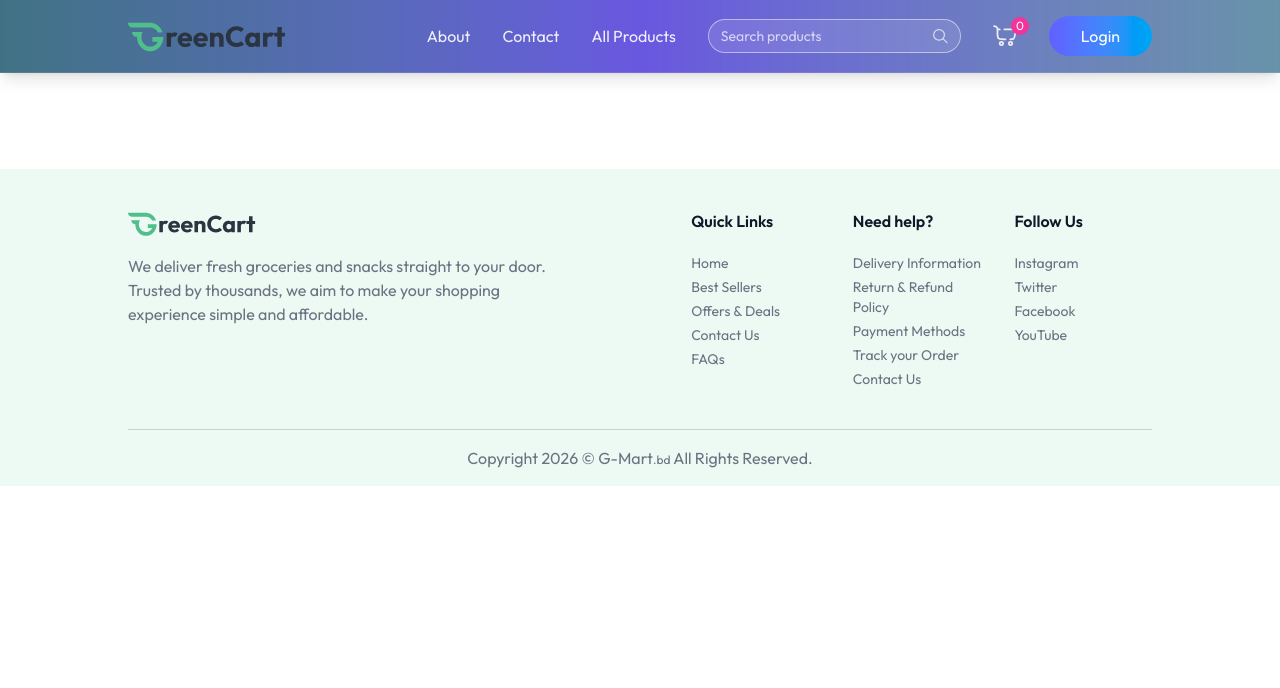
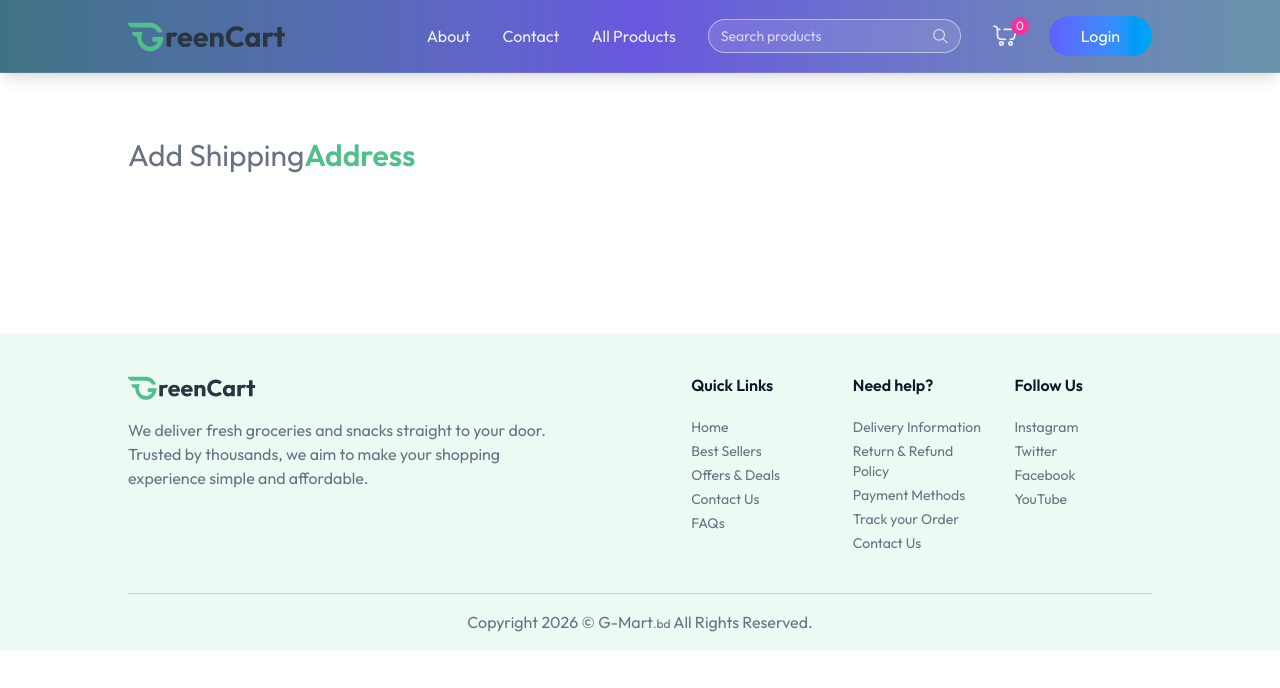
Before and after one commit to Amitkumersarkar/GMartBD-Ecommerce-Website, a React (Vite) app: page /add-address in a window 1280 px wide. Shown: the top 688 px of the page. Built offline with nearby package versions, Linux system fonts and the light colour scheme.

Commit message:
added new page that is add address

```diff
--- a/src/pages/AddAddress/AddAddress.jsx
+++ b/src/pages/AddAddress/AddAddress.jsx
@@ -1,9 +1,12 @@
-
+// input field components
+const inputField = (() => (
+    <input type="text"></input>
+))
 const AddAddress = () => {
 
     return (
-        <div>
-
+        <div className="mt-16 pb-16">
+            <p className="text-2xl md:text-3xl text-gray-500">Add Shipping<span className="font-semibold text-primary">Address</span></p>
         </div>
     );
 };
```
